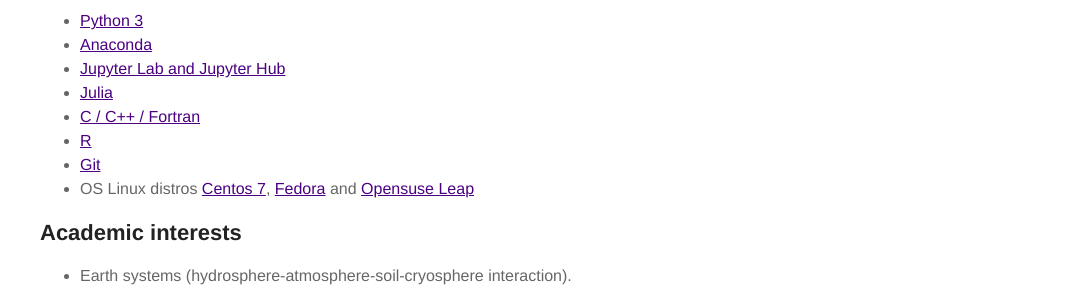
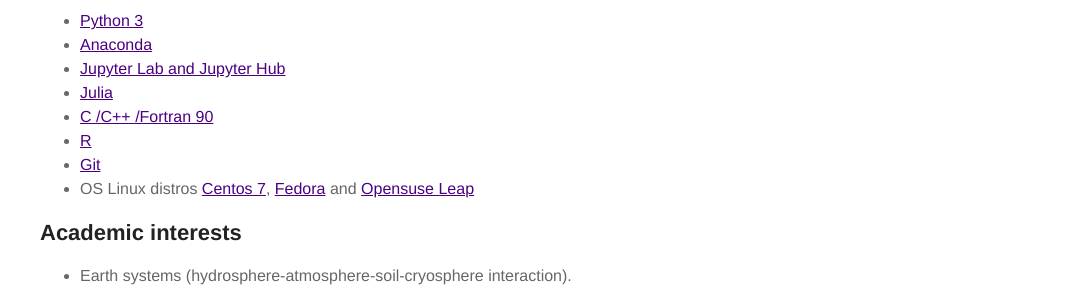
Before and after one commit to vrrp/vrojas.github.io, a Jekyll site: the page built from about.md, in a window 1280 px wide. Shown: the part 585-876 px from the top of the page, without its empty margins (195-1280 px from the left). Built offline with Jekyll 4.4.1, drawn with Linux system fonts in a browser that asks for light colours.

Commit message:
Update about.md

```diff
--- a/about.md
+++ b/about.md
@@ -11,7 +11,7 @@
 	<li><a href="https://www.anaconda.com/products/individual">Anaconda</a></li>
 	<li><a href="https://jupyter.org/">Jupyter Lab and Jupyter Hub</a></li>
 	<li><a href="https://julialang.org/">Julia</a></li>
-	<li><a href="https://gcc.gnu.org/">C / C++ / Fortran</a></li>
+	<li><a href="https://gcc.gnu.org/">C /C++ /Fortran 90</a></li>
 	<li><a href="https://www.r-project.org/">R</a></li>
 	<li><a href="https://git-scm.com/">Git</a></li>
 	<li>OS Linux distros <a href="https://www.centos.org/">Centos 7</a>, <a href="https://getfedora.org/">Fedora</a> and <a href="https://software.opensuse.org/distributions/leap?locale=es">Opensuse Leap</a></li>
```
